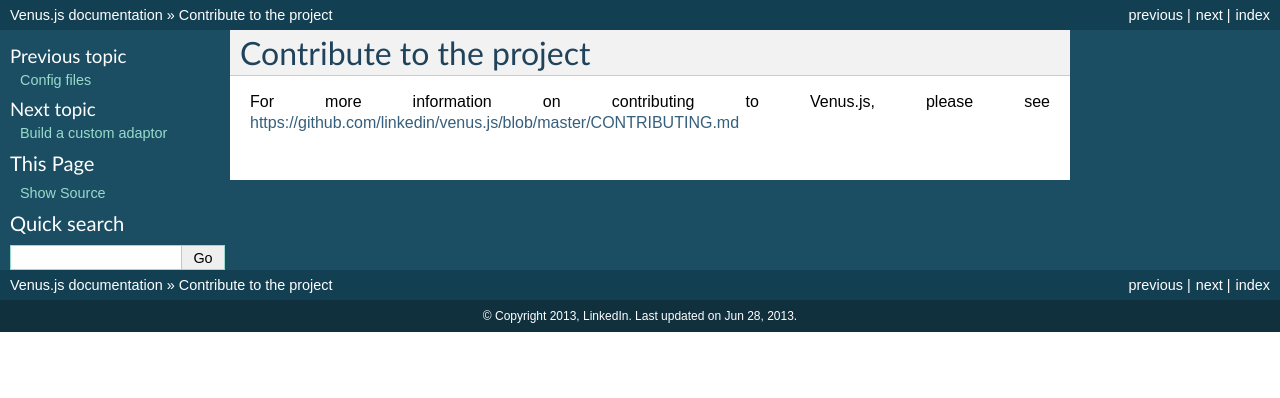
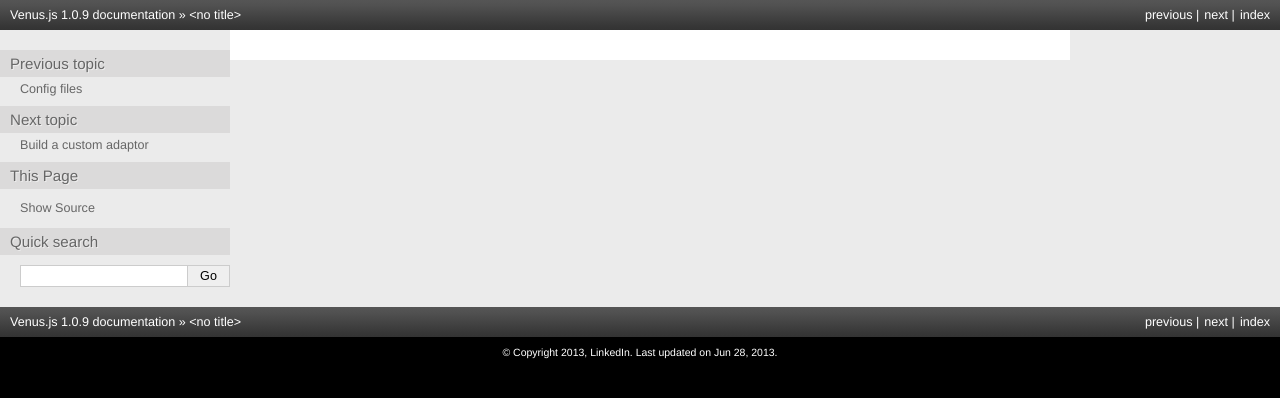
Before and after one commit to LinkedInAttic/venus.js, a Sphinx documentation site: the page built from docs/source/dev_guide/contribute.rst, in a window 1280 px wide. Shown: the top 398 px of the page. Built offline with Sphinx 7.4.7, drawn with Linux system fonts in a browser that asks for light colours.

Commit message:
Setup venus theme for docs

```diff
--- a/docs/source/_templates/layout.html
+++ b/docs/source/_themes/venus/layout.html
@@ -1,4 +1,4 @@
-{% extends "!layout.html" %}
+{% extends "basic/layout.html" %}
 
 {% block doctype %}
   <!DOCTYPE html>
--- /dev/null
+++ b/docs/source/_themes/venus/theme.conf
@@ -0,0 +1,9 @@
+[theme]
+inherit = basic
+stylesheet = venus.css
+pygments_style = friendly
+
+[options]
+index_logo_height = 120px
+index_logo =
+github_fork =
--- a/docs/source/conf.py
+++ b/docs/source/conf.py
@@ -94,7 +94,8 @@
 
 # The theme to use for HTML and HTML Help pages.  See the documentation for
 # a list of builtin themes.
-html_theme = 'default'
+html_theme_path = ['_themes']
+html_theme = 'venus'
 
 # Theme options are theme-specific and customize the look and feel of a theme
 # further.  For a list of options available for each theme, see the
@@ -109,7 +110,7 @@
 #html_title = None
 
 # A shorter title for the navigation bar.  Default is the same as html_title.
-html_short_title = "Venus.js documentation"
+# html_short_title = "Venus.js documentation"
 
 # The name of an image file (relative to this directory) to place at the top
 # of the sidebar.
--- a/docs/source/dev_guide/contribute.rst
+++ b/docs/source/dev_guide/contribute.rst
@@ -1,7 +1,7 @@
 .. _contribute:
 
-***************
-Contribute to the project
-***************
+.. ***************
+.. Contribute to the project
+.. ***************
 
-For more information on contributing to Venus.js, please see `<https://github.com/linkedin/venus.js/blob/master/CONTRIBUTING.md>`_
+.. For more information on contributing to Venus.js, please see `<https://github.com/linkedin/venus.js/blob/master/CONTRIBUTING.md>`_
```
Also changed, not shown: docs/source/_themes/venus/static/favicon.ico (renamed from docs/source/_static/favicon.ico), docs/source/_themes/venus/static/logo-75.png (renamed from docs/source/_static/logo-75.png), docs/source/_themes/venus/static/venus.css (renamed from docs/source/_static/default.css), 2 other files.
